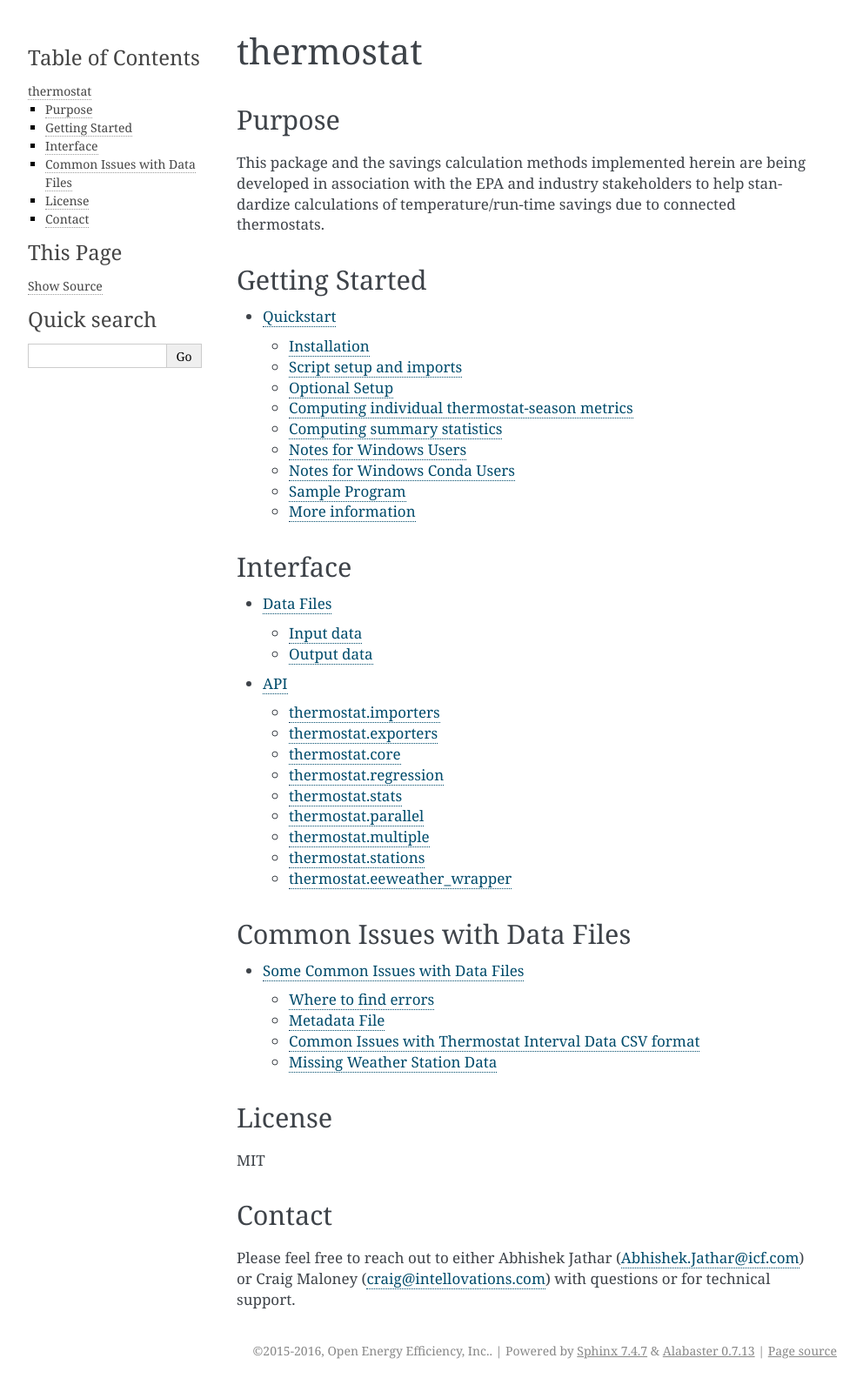
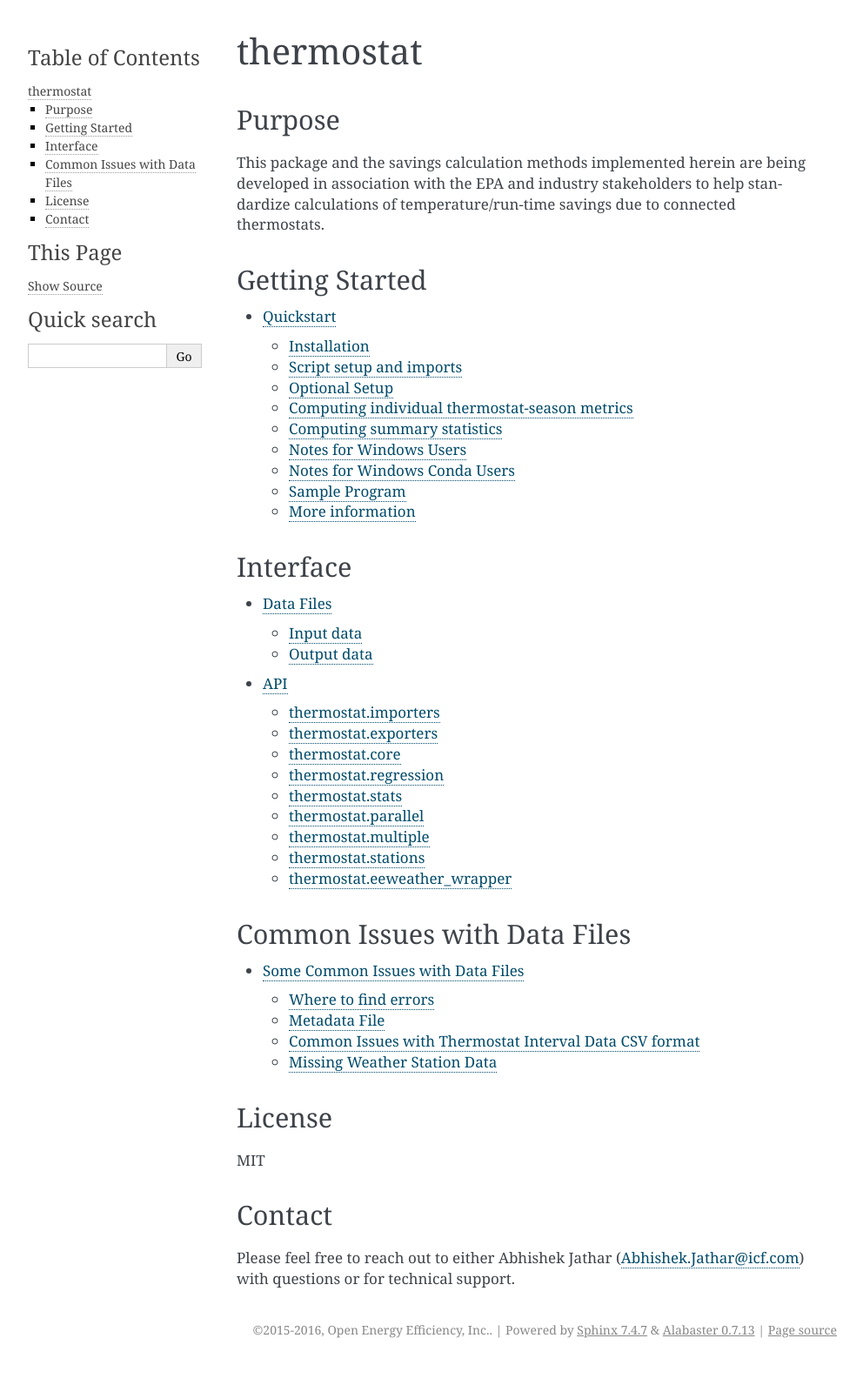
Before and after one commit to EPAENERGYSTAR/epathermostat, a Sphinx documentation site: the page built from docs/index.rst, in a window 1280 px wide. Shown: the whole page at 87% size, without its empty margins (148-1140 px from the left). Built offline with Sphinx 7.4.7, drawn with Linux system fonts in a browser that asks for light colours; after the commit the page ends 1568 px from its top, so only the background shows below that.

Commit message:
Removing mention of Craig (retiring)

```diff
--- a/docs/index.rst
+++ b/docs/index.rst
@@ -41,6 +41,5 @@ Contact
 -------
 
 Please feel free to reach out to either
-Abhishek Jathar (Abhishek.Jathar@icf.com) or
-Craig Maloney (craig@intellovations.com) with questions or for
+Abhishek Jathar (Abhishek.Jathar@icf.com) with questions or for
 technical support.
```
